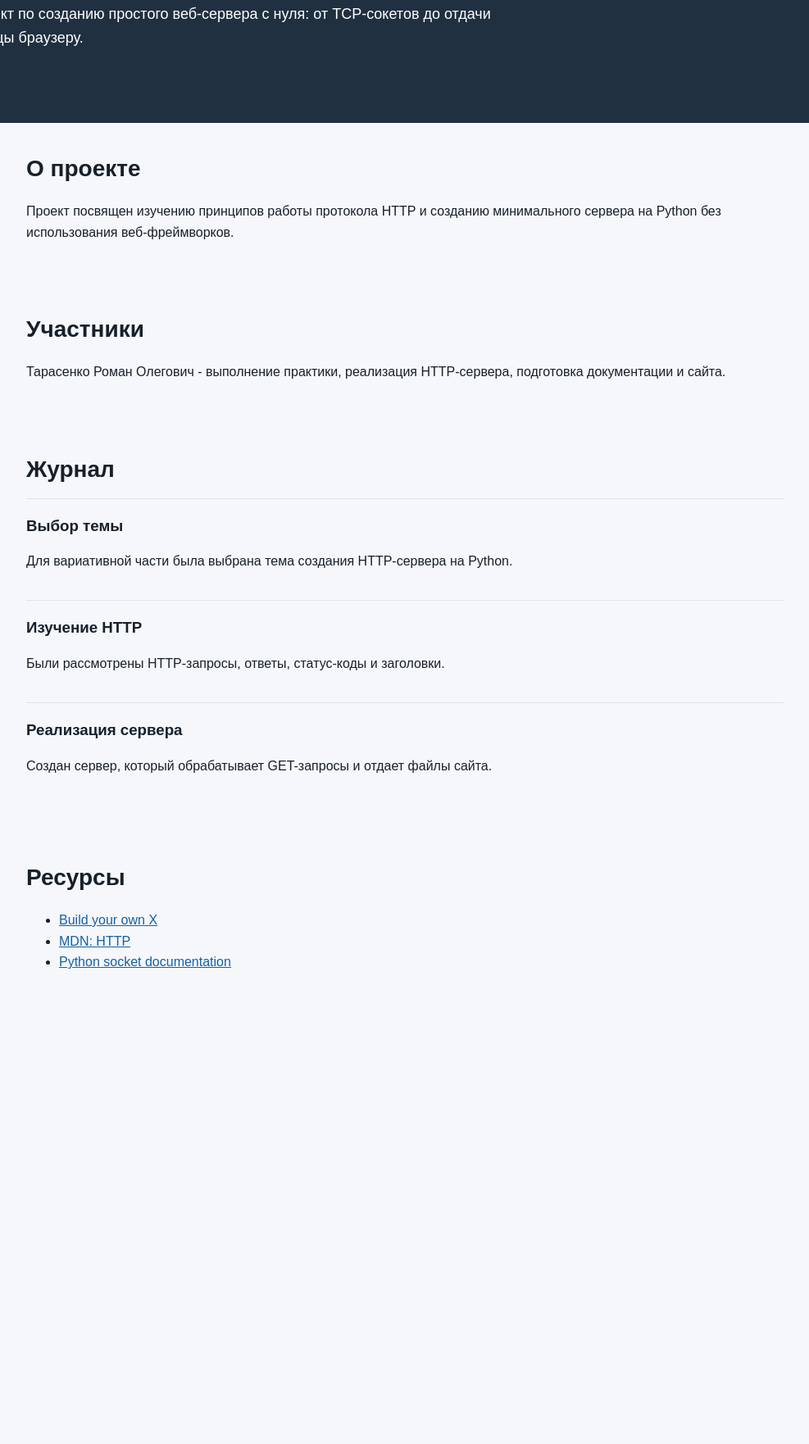
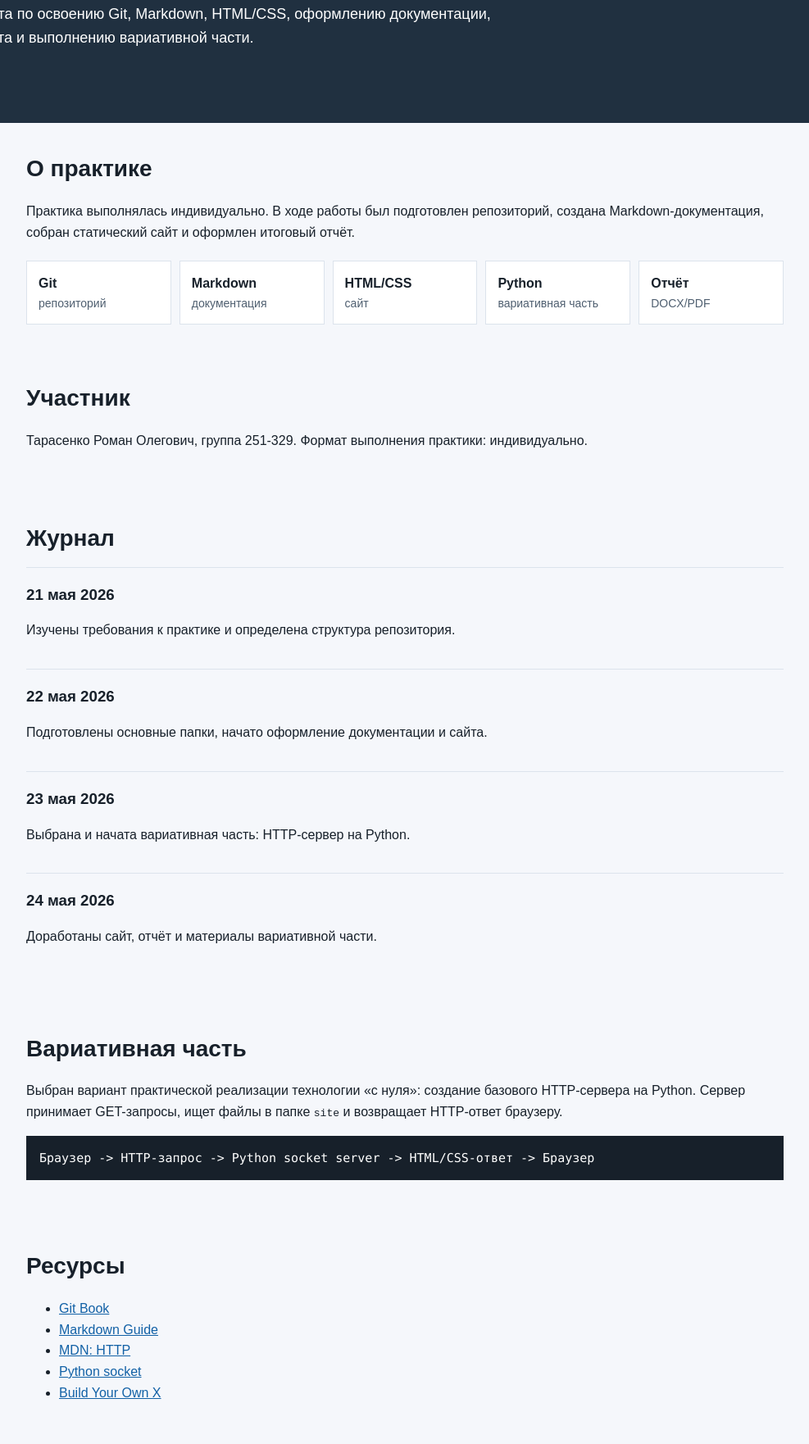
Before and after one commit to RTProrokSunboy/project-practice-2026, a plain HTML site: page site/index.html in a window 1280 px wide. Shown: the part 231-1993 px from the top of the page at 82% size, without its empty margins (146-1133 px from the left). Before the commit the page ends 1468 px from the top, so only its background shows below. Drawn offline with Linux system fonts and the light colour scheme.

Commit message:
Создание веб-сайта TSKPRJCTPR283-2

```diff
--- a/site/css/style.css
+++ b/site/css/style.css
@@ -77,6 +77,37 @@ article h3 {
   margin: 0 0 6px;
 }
 
+.process {
+  display: grid;
+  grid-template-columns: repeat(5, minmax(120px, 1fr));
+  gap: 10px;
+  margin-top: 22px;
+}
+
+.process div {
+  background: #ffffff;
+  border: 1px solid #dce3ec;
+  padding: 14px;
+}
+
+.process strong,
+.process span {
+  display: block;
+}
+
+.process span {
+  color: #4f5f70;
+  font-size: 14px;
+}
+
+.diagram {
+  overflow-x: auto;
+  padding: 16px;
+  background: #17202a;
+  color: #ffffff;
+  font: 15px/1.5 Consolas, monospace;
+}
+
 @media (max-width: 640px) {
   .hero h1 {
     font-size: 32px;
@@ -85,4 +116,8 @@ article h3 {
   .hero {
     padding: 48px 20px;
   }
+
+  .process {
+    grid-template-columns: 1fr;
+  }
 }
--- a/site/index.html
+++ b/site/index.html
@@ -3,67 +3,106 @@
   <head>
     <meta charset="utf-8">
     <meta name="viewport" content="width=device-width, initial-scale=1">
-    <title>Проектная практика</title>
+    <title>Проектная практика 2026</title>
     <link rel="stylesheet" href="css/style.css">
   </head>
   <body>
     <header class="topbar">
       <nav>
-        <a href="#about">О проекте</a>
-        <a href="#members">Участники</a>
+        <a href="#about">О практике</a>
+        <a href="#members">Участник</a>
         <a href="#journal">Журнал</a>
+        <a href="#variation">Вариативная часть</a>
         <a href="#resources">Ресурсы</a>
       </nav>
     </header>
 
     <main>
       <section class="hero">
-        <p class="eyebrow">Проектная практика 2026</p>
-        <h1>Базовый HTTP-сервер на Python</h1>
+        <p class="eyebrow">Проектная (учебная) практика</p>
+        <h1>Проектная практика 2026</h1>
         <p>
-          Учебный проект по созданию простого веб-сервера с нуля:
-          от TCP-сокетов до отдачи HTML-страницы браузеру.
+          Учебная работа по освоению Git, Markdown, HTML/CSS, оформлению документации,
+          созданию сайта и выполнению вариативной части.
         </p>
       </section>
 
       <section id="about" class="section">
-        <h2>О проекте</h2>
+        <h2>О практике</h2>
         <p>
-          Проект посвящен изучению принципов работы протокола HTTP и созданию
-          минимального сервера на Python без использования веб-фреймворков.
+          Практика выполнялась индивидуально. В ходе работы был подготовлен репозиторий,
+          создана Markdown-документация, собран статический сайт и оформлен итоговый отчёт.
         </p>
+        <div class="process" aria-label="Структура практики">
+          <div>
+            <strong>Git</strong>
+            <span>репозиторий</span>
+          </div>
+          <div>
+            <strong>Markdown</strong>
+            <span>документация</span>
+          </div>
+          <div>
+            <strong>HTML/CSS</strong>
+            <span>сайт</span>
+          </div>
+          <div>
+            <strong>Python</strong>
+            <span>вариативная часть</span>
+          </div>
+          <div>
+            <strong>Отчёт</strong>
+            <span>DOCX/PDF</span>
+          </div>
+        </div>
       </section>
 
       <section id="members" class="section">
-        <h2>Участники</h2>
+        <h2>Участник</h2>
         <p>
-          Тарасенко Роман Олегович - выполнение практики, реализация HTTP-сервера,
-          подготовка документации и сайта.
+          Тарасенко Роман Олегович, группа 251-329. Формат выполнения практики:
+          индивидуально.
         </p>
       </section>
 
       <section id="journal" class="section">
         <h2>Журнал</h2>
         <article>
-          <h3>Выбор темы</h3>
-          <p>Для вариативной части была выбрана тема создания HTTP-сервера на Python.</p>
+          <h3>21 мая 2026</h3>
+          <p>Изучены требования к практике и определена структура репозитория.</p>
         </article>
         <article>
-          <h3>Изучение HTTP</h3>
-          <p>Были рассмотрены HTTP-запросы, ответы, статус-коды и заголовки.</p>
+          <h3>22 мая 2026</h3>
+          <p>Подготовлены основные папки, начато оформление документации и сайта.</p>
         </article>
         <article>
-          <h3>Реализация сервера</h3>
-          <p>Создан сервер, который обрабатывает GET-запросы и отдает файлы сайта.</p>
+          <h3>23 мая 2026</h3>
+          <p>Выбрана и начата вариативная часть: HTTP-сервер на Python.</p>
         </article>
+        <article>
+          <h3>24 мая 2026</h3>
+          <p>Доработаны сайт, отчёт и материалы вариативной части.</p>
+        </article>
+      </section>
+
+      <section id="variation" class="section">
+        <h2>Вариативная часть</h2>
+        <p>
+          Выбран вариант практической реализации технологии «с нуля»: создание базового
+          HTTP-сервера на Python. Сервер принимает GET-запросы, ищет файлы в папке
+          <code>site</code> и возвращает HTTP-ответ браузеру.
+        </p>
+        <pre class="diagram">Браузер -> HTTP-запрос -> Python socket server -> HTML/CSS-ответ -> Браузер</pre>
       </section>
 
       <section id="resources" class="section">
         <h2>Ресурсы</h2>
         <ul>
-          <li><a href="https://github.com/codecrafters-io/build-your-own-x">Build your own X</a></li>
+          <li><a href="https://git-scm.com/book/ru/v2">Git Book</a></li>
+          <li><a href="https://www.markdownguide.org/">Markdown Guide</a></li>
           <li><a href="https://developer.mozilla.org/ru/docs/Web/HTTP">MDN: HTTP</a></li>
-          <li><a href="https://docs.python.org/3/library/socket.html">Python socket documentation</a></li>
+          <li><a href="https://docs.python.org/3/library/socket.html">Python socket</a></li>
+          <li><a href="https://github.com/codecrafters-io/build-your-own-x">Build Your Own X</a></li>
         </ul>
       </section>
     </main>
```
Also changed, not shown: 1 other file.
